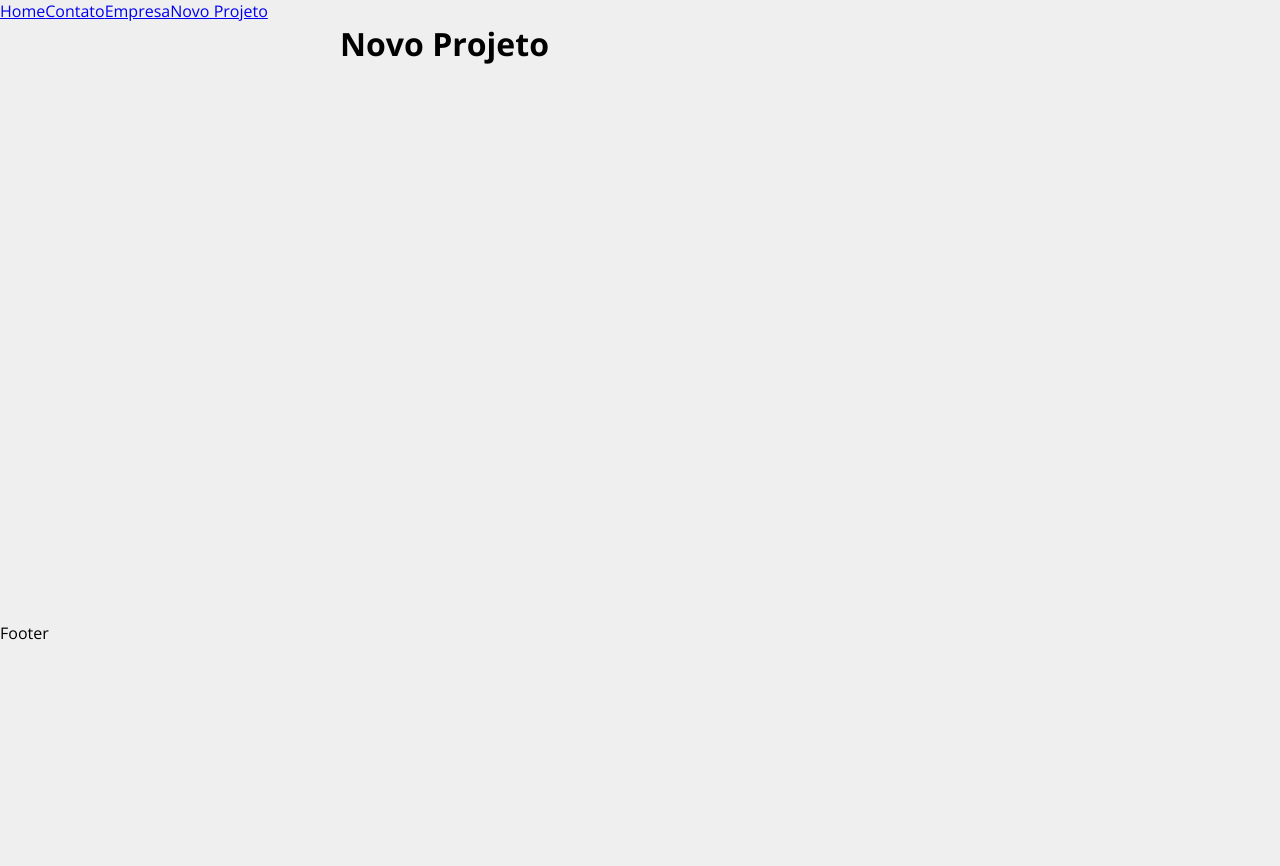
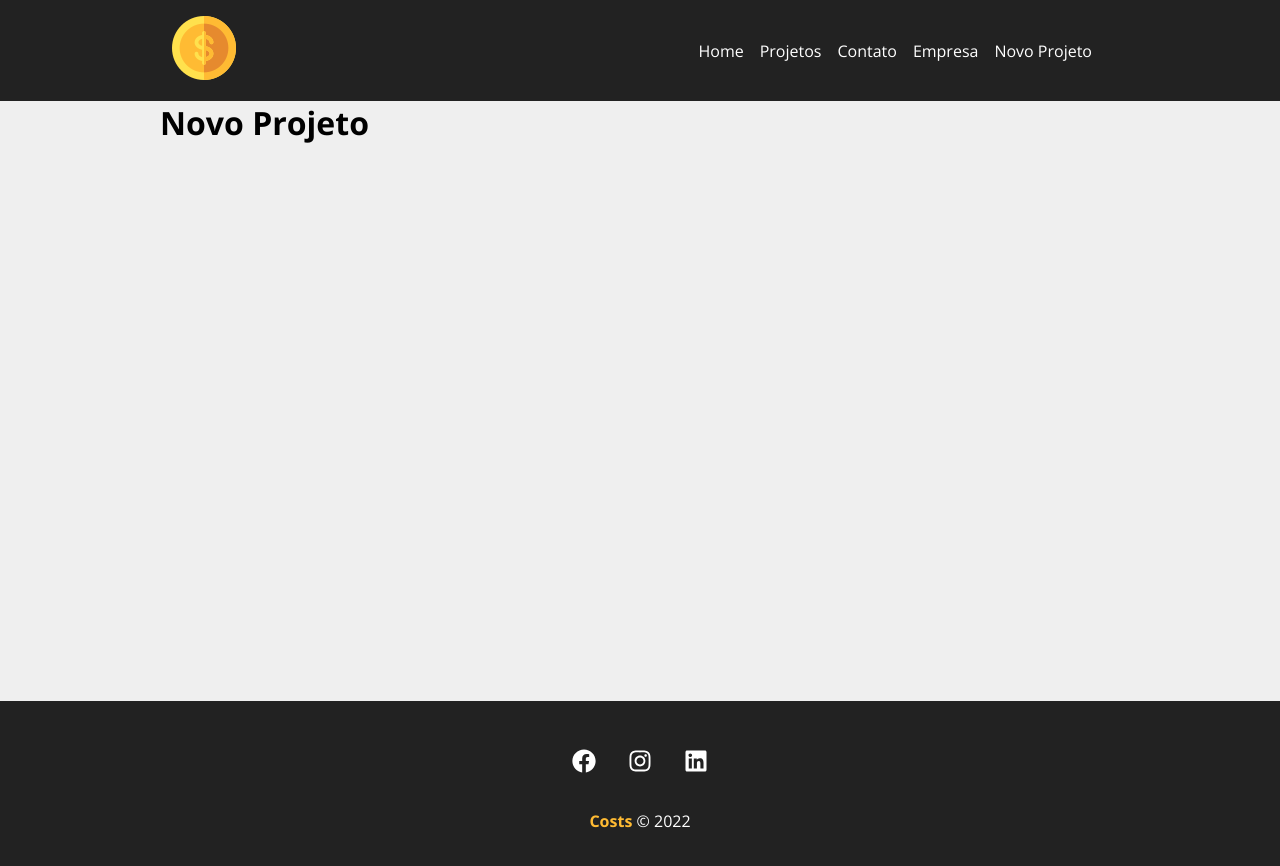
Before and after one commit to AldenirTakeshi/Costs, a React (Create React App) app: page /newProject in a window 1280 px wide. Shown: the top 866 px of the page. Before the commit the page ends 800 px from the top, so only its background shows below. Built offline with nearby package versions, Linux system fonts and the light colour scheme.

Commit message:
NavBar and Footer

```diff
--- a/src/App.js
+++ b/src/App.js
@@ -5,25 +5,24 @@ import Home from "./components/pages/Home";
 import NewProject from "./components/pages/NewProject";
 
 import Container from "./components/layout/Container";
+import NavBar from "./components/layout/NavBar";
+import Footer from "./components/layout/Footer";
+import Projects from "./components/pages/Projects";
 
 function App() {
   return (
     <Router>
-      <ul>
-        <Link to="/">Home</Link>
-        <Link to="/contact">Contato</Link>
-        <Link to="/company">Empresa</Link>
-        <Link to="/newProject">Novo Projeto</Link>
-      </ul>
+      <NavBar />
       <Container customClass="min-height">
         <Routes>
           <Route path="/" element={<Home />} />
+          <Route path="/projects" element={<Projects />} />
           <Route path="/company" element={<Company />} />
           <Route path="/contact" element={<Contact />} />
           <Route path="/newProject" element={<NewProject />} />
         </Routes>
       </Container>
-      <p>Footer</p>
+      <Footer />
     </Router>
   );
 }
--- /dev/null
+++ b/src/components/layout/Footer.js
@@ -0,0 +1,26 @@
+import React from "react";
+import { FaFacebook, FaInstagram, FaLinkedin } from "react-icons/fa";
+import styles from "../layout/Footer.module.css";
+
+const Footer = () => {
+  return (
+    <footer className={styles.footer}>
+      <ul className={styles.social_list}>
+        <li>
+          <FaFacebook />
+        </li>
+        <li>
+          <FaInstagram />
+        </li>
+        <li>
+          <FaLinkedin />
+        </li>
+      </ul>
+      <p className={styles.copy_right}>
+        <span>Costs</span> &copy; 2022
+      </p>
+    </footer>
+  );
+};
+
+export default Footer;
--- /dev/null
+++ b/src/components/layout/Footer.module.css
@@ -0,0 +1,34 @@
+.footer {
+  background-color: #222;
+  color: #fff;
+  padding: 3em;
+  text-align: center;
+}
+
+.social_list {
+  list-style: none;
+  display: flex;
+  justify-content: center;
+}
+
+.social_list li {
+  margin: 0 1em;
+}
+
+.social_list li:hover {
+  color: #ffbb33;
+  cursor: pointer;
+}
+
+.social_list svg {
+  font-size: 1.5em;
+}
+
+.copy_right {
+  margin-top: 2em;
+}
+
+.copy_right span {
+  color: #ffbb33;
+  font-weight: bold;
+}
--- /dev/null
+++ b/src/components/layout/NavBar.js
@@ -0,0 +1,37 @@
+import React from "react";
+import { Link } from "react-router-dom";
+import Container from "./Container";
+
+import styles from "./NavBar.module.css";
+import logo from "../../img/costs_logo.png";
+
+const NavBar = () => {
+  return (
+    <nav className={styles.navbar}>
+      <Container>
+        <Link to="/">
+          <img src={logo} alt="Costs" />
+        </Link>
+        <ul className={styles.list}>
+          <li className={styles.item}>
+            <Link to="/">Home</Link>
+          </li>
+          <li className={styles.item}>
+            <Link to="/projects">Projetos</Link>
+          </li>
+          <li className={styles.item}>
+            <Link to="/contact">Contato</Link>
+          </li>
+          <li className={styles.item}>
+            <Link to="/company">Empresa</Link>
+          </li>
+          <li className={styles.item}>
+            <Link to="/newProject">Novo Projeto</Link>
+          </li>
+        </ul>
+      </Container>
+    </nav>
+  );
+};
+
+export default NavBar;
--- /dev/null
+++ b/src/components/layout/NavBar.module.css
@@ -0,0 +1,25 @@
+.navbar {
+  display: flex;
+  justify-content: space-between;
+  background-color: #222;
+  padding: 1em;
+}
+
+.list {
+  display: flex;
+  list-style: none;
+  align-items: center;
+}
+
+.item {
+  margin-right: 1em;
+}
+
+.item a {
+  color: #fff;
+  text-decoration: none;
+}
+
+.item a:hover {
+  color: #ffbb33;
+}
--- a/src/components/layout/container.module.css
+++ b/src/components/layout/container.module.css
@@ -1,5 +1,5 @@
 .container {
-  width: 75vh;
+  width: 75%;
   display: flex;
   justify-content: space-between;
   margin: 0 auto;
--- /dev/null
+++ b/src/components/pages/Projects.js
@@ -0,0 +1,7 @@
+import React from "react";
+
+const Projects = () => {
+  return <h1>Projects</h1>;
+};
+
+export default Projects;
--- a/src/index.css
+++ b/src/index.css
@@ -9,4 +9,5 @@ html,
 body,
 #root {
   background-color: #efefef;
+  height: 100%;
 }
```
Also changed, not shown: src/img/costs_logo.png (renamed from public/costs_logo.png).
